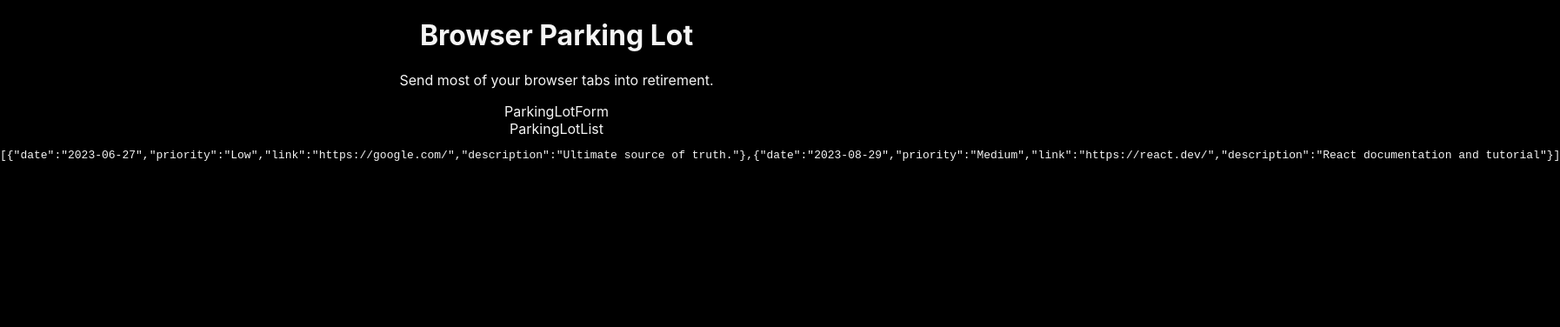
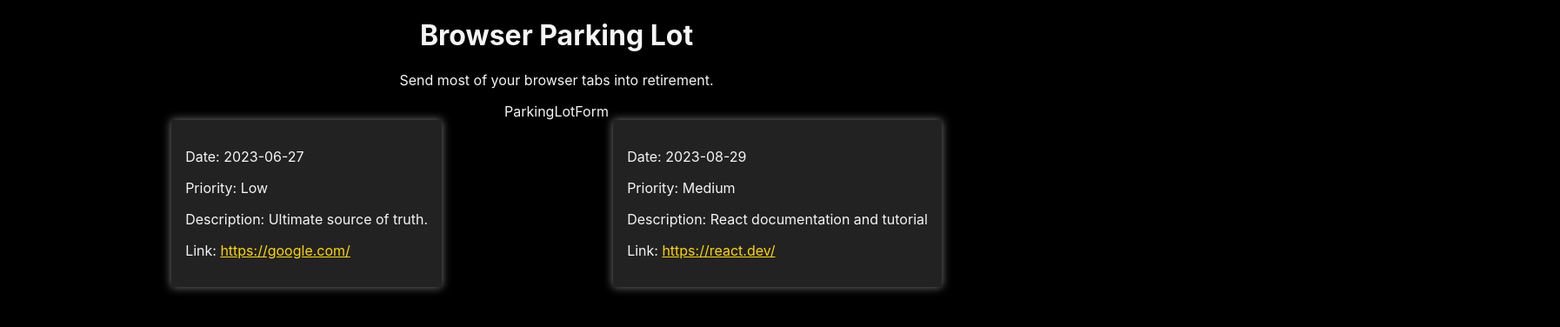
Before and after one commit to ClementHagiavarvarites/2023-oct-react, a React (Create React App) app: page / in a window 1280 px wide. Shown: the top 376 px of the page at 87% size, 1794 px wide, since content can reach past the window. Built offline with nearby package versions, Linux system fonts and the light colour scheme.

Commit message:
parking lot list and items

```diff
--- a/package.json
+++ b/package.json
@@ -7,6 +7,7 @@
     "@testing-library/jest-dom": "^5.17.0",
     "@testing-library/react": "^13.4.0",
     "@testing-library/user-event": "^13.5.0",
+    "nanoid": "^5.0.6",
     "react": "^18.2.0",
     "react-dom": "^18.2.0",
     "react-scripts": "^5.0.1",
--- a/src/App.jsx
+++ b/src/App.jsx
@@ -1,5 +1,6 @@
 import './App.css';
 import React, { useState } from 'react';
+import { nanoid } from 'nanoid';
 import ParkingLotForm from './Components/ParkingLotForm/ParkingLotForm';
 import ParkingLotList from './Components/ParkingLotList/ParkingLotList';
 
@@ -7,12 +8,14 @@
 
   const [parkingLotItems, setParkingLotItems] = useState([
     {
+      id: nanoid(),
       date: "2023-06-27",
       priority: "Low",
       link: "https://google.com/",
       description: "Ultimate source of truth.",
     },
     {
+      id: nanoid(),
       date: "2023-08-29",
       priority: "Medium",
       link: "https://react.dev/",
@@ -28,10 +31,7 @@
       </header>
       <main>
         <ParkingLotForm />
-        <ParkingLotList />
-        <pre>
-          { JSON.stringify(parkingLotItems) }
-        </pre>
+        <ParkingLotList parkingLotItems={parkingLotItems} />
       </main>
     </div>
   );
--- /dev/null
+++ b/src/Components/ParkingLotList/ParkingLotItem.jsx
@@ -0,0 +1,17 @@
+import React from "react";
+
+export default function ParkingLotItem({ id, link, description, date, priority }) {
+    return (
+        <section className="parking-lot-item-container">
+            <p className="parking-lot-item-field">Date: { date }</p>
+            <p className="parking-lot-item-field">Priority: { priority }</p>
+            <p className="parking-lot-item-field">Description: { description }</p>
+            <p className="parking-lot-item-field">
+                Link:&nbsp;
+                <a href={link} target="_blank" className="parking-lot-item-anchor">
+                    { link }
+                </a>
+            </p>
+        </section>
+    );
+}
--- /dev/null
+++ b/src/Components/ParkingLotList/ParkingLotList.css
@@ -0,0 +1,21 @@
+.parking-lot-list-container {
+    display: flex;
+    flex-wrap: wrap;
+    justify-content: space-evenly;
+}
+
+.parking-lot-item-container {
+    max-width: 30%;
+    background-color:#222222;
+    box-shadow: 0px 0px 10px rgba(155, 155, 155, 0.8);
+    padding: 1rem;
+    text-align: left;
+}
+
+.parking-lot-item-anchor {
+    color: gold;
+}
+
+.parking-lot-item-anchor:visited {
+    color: goldenrod;
+}
--- a/src/Components/ParkingLotList/ParkingLotList.jsx
+++ b/src/Components/ParkingLotList/ParkingLotList.jsx
@@ -1,7 +1,14 @@
 import React from 'react';
+import ParkingLotItem from './ParkingLotItem';
+import './ParkingLotList.css';
 
-export default function ParkingLotList() {
+export default function ParkingLotList({parkingLotItems}) {
+
+  const ListItems = parkingLotItems.map(item =>
+    <ParkingLotItem key={item.id} { ...item } />
+  )
+
   return (
-    <div>ParkingLotList</div>
+    <section className="parking-lot-list-container">{ ListItems }</section>
   );
 }
--- a/src/index.css
+++ b/src/index.css
@@ -9,6 +9,10 @@
   -moz-osx-font-smoothing: grayscale;
 }
 
+a, a:visited, a:hover, a:active {
+  color: lightskyblue;
+}
+
 code {
   font-family: source-code-pro, Menlo, Monaco, Consolas, 'Courier New',
     monospace;
```
Also changed, not shown: 1 other file (tests, documents, lock files or other folders).
